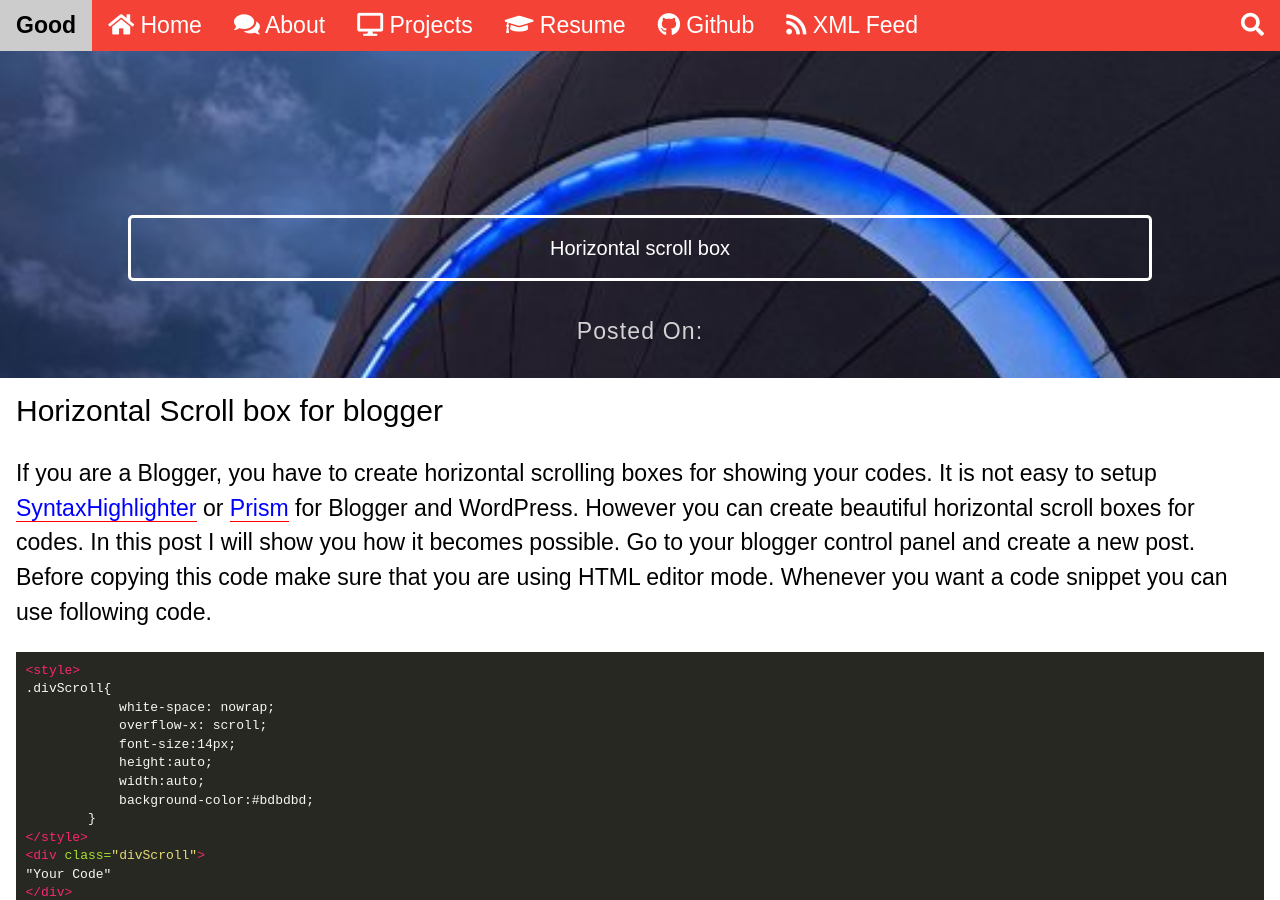
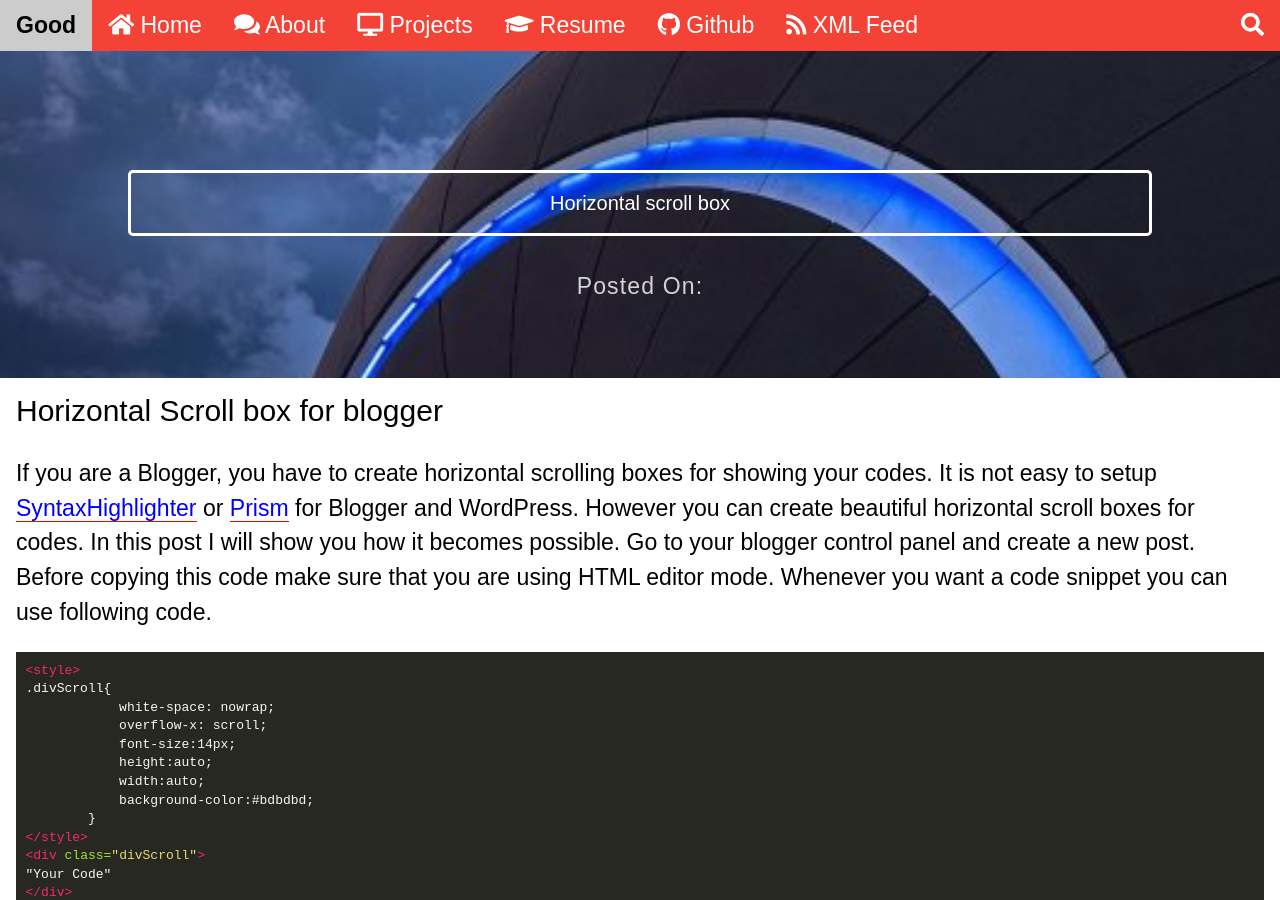
Before and after one commit to chipprogrammers/Good, a Jekyll site: the page built from _posts/2017-06-17-horizontal-scroll-box.md, in a window 1280 px wide and 900 px high. Built offline with Jekyll 4.4.1, drawn with Linux system fonts in a browser that asks for light colours; some web fonts are replaced; comment, search, counter and statistics services are not loaded.

Commit message:
Update main_unminified.css

```diff
--- a/assets/css/main_unminified.css
+++ b/assets/css/main_unminified.css
@@ -224,7 +224,7 @@ pre code{padding:0;font-size:inherit;color:inherit;white-space:pre-wrap;backgrou
     overflow: hidden;
     /* The following styles are required for the "scroll-over" effect */
     width: 100%;
-    height: 50%;
+    height: 40%;
     top: 0;
     left: 0;
     position: fixed !important;
@@ -236,7 +236,7 @@ pre code{padding:0;font-size:inherit;color:inherit;white-space:pre-wrap;backgrou
 .splash {
     /* absolute center .splash within .splash-container */
     width: 80%;
-    height: 40%;
+    height: 50%;
     margin: auto;
     position: absolute;
     top: 100px; left: 0; bottom: 0; right: 0;
```
